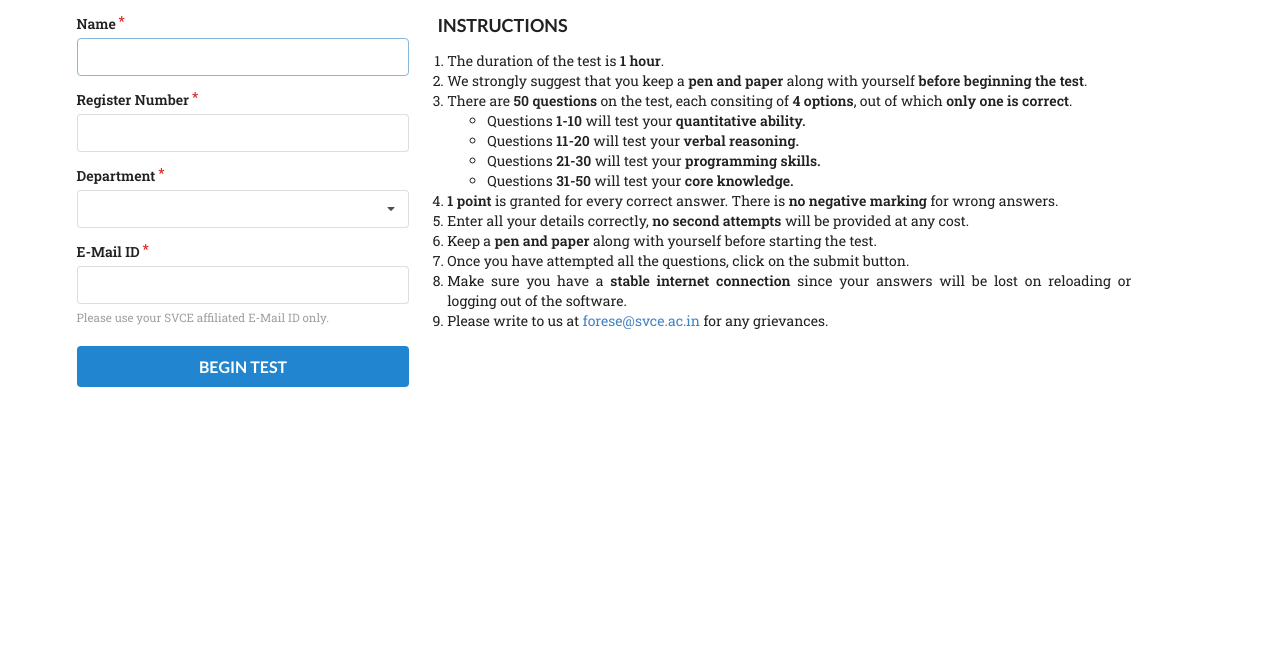
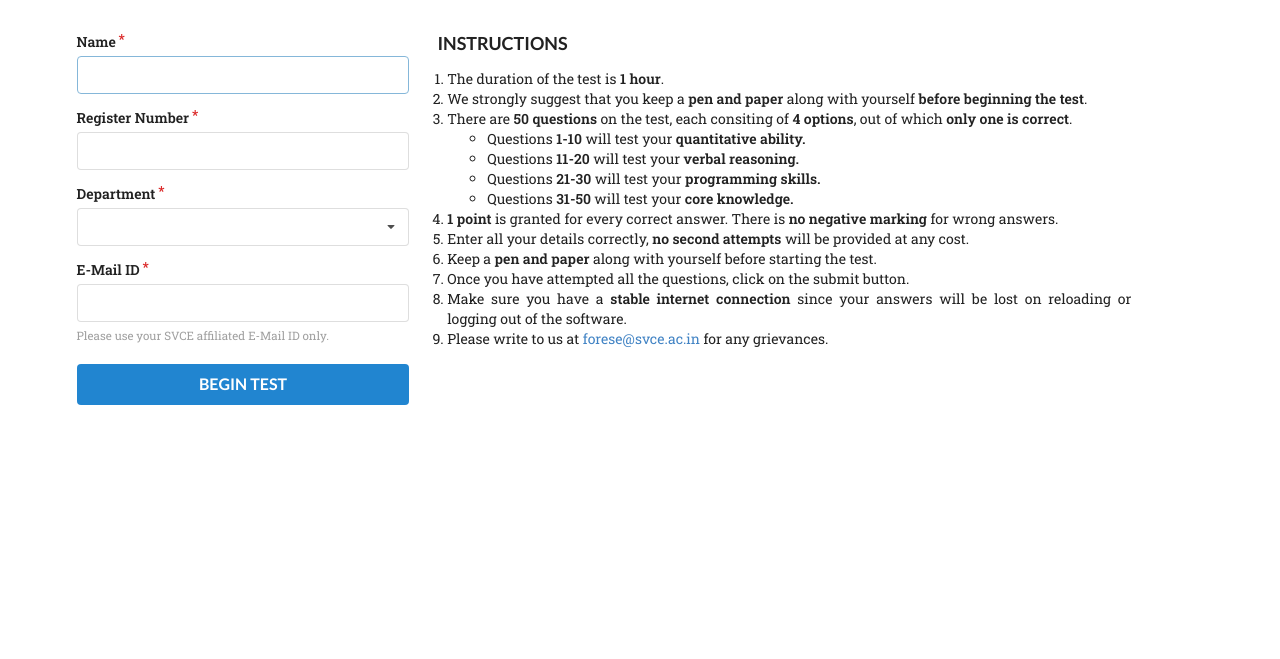
Before and after one commit to ForeseTech/AptitudeTestSoftware, a PHP site: page /login/index.html in a window 1280 px wide. Shown: the part 64-723 px from the top of the page. Run offline with PHP 8.4, Linux system fonts and the light colour scheme; some libraries are stand-ins or nearby versions.

Commit message:
fix: Add padding-top to container

```diff
--- a/static/css/login.css
+++ b/static/css/login.css
@@ -13,6 +13,10 @@ body {
   text-align: center;
   font-weight: 500 !important;
   font-size: 4rem !important;
+}
+
+.container {
+  padding-top: 1.25rem !important;
 }
 
 label {
```
